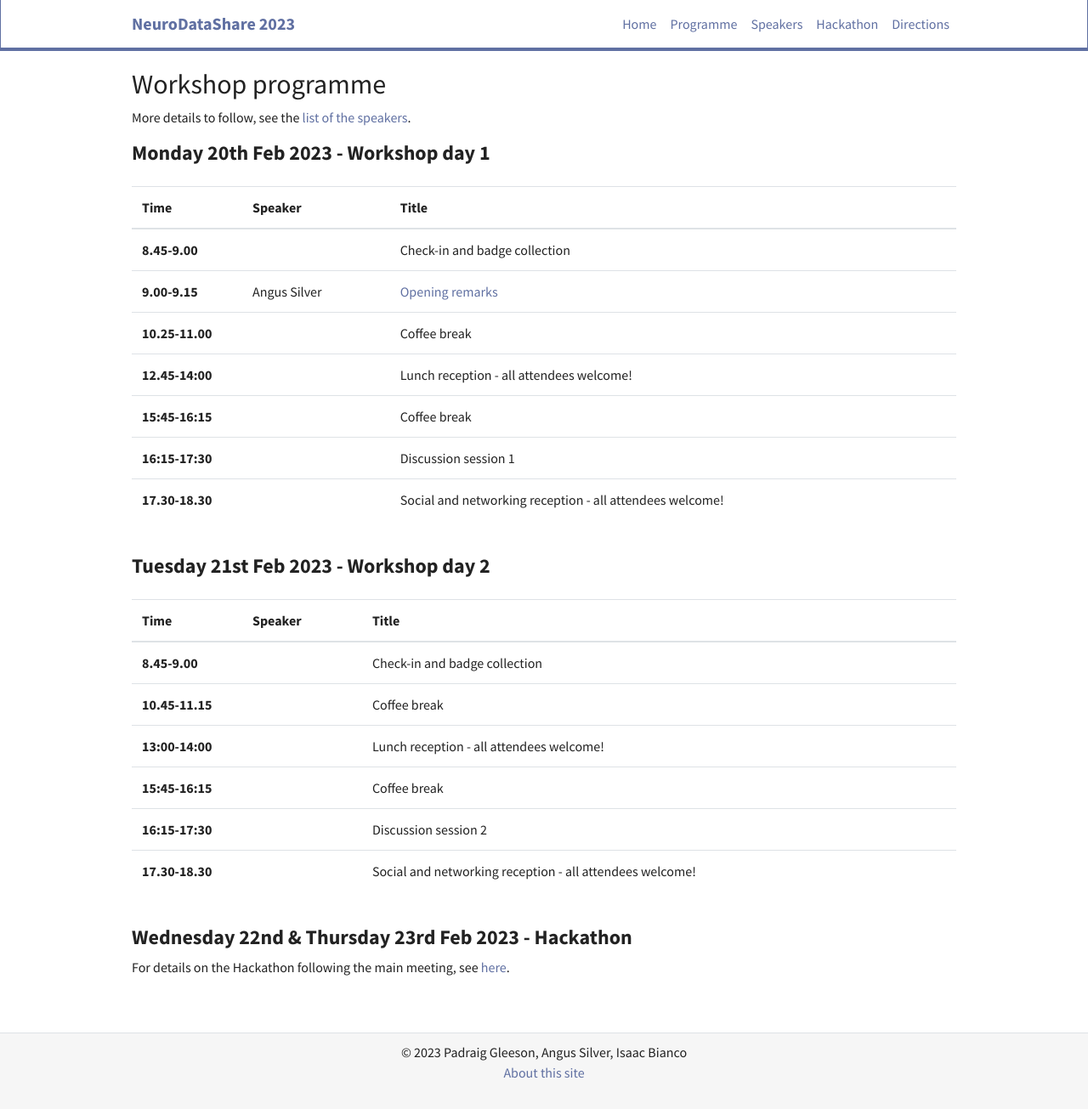
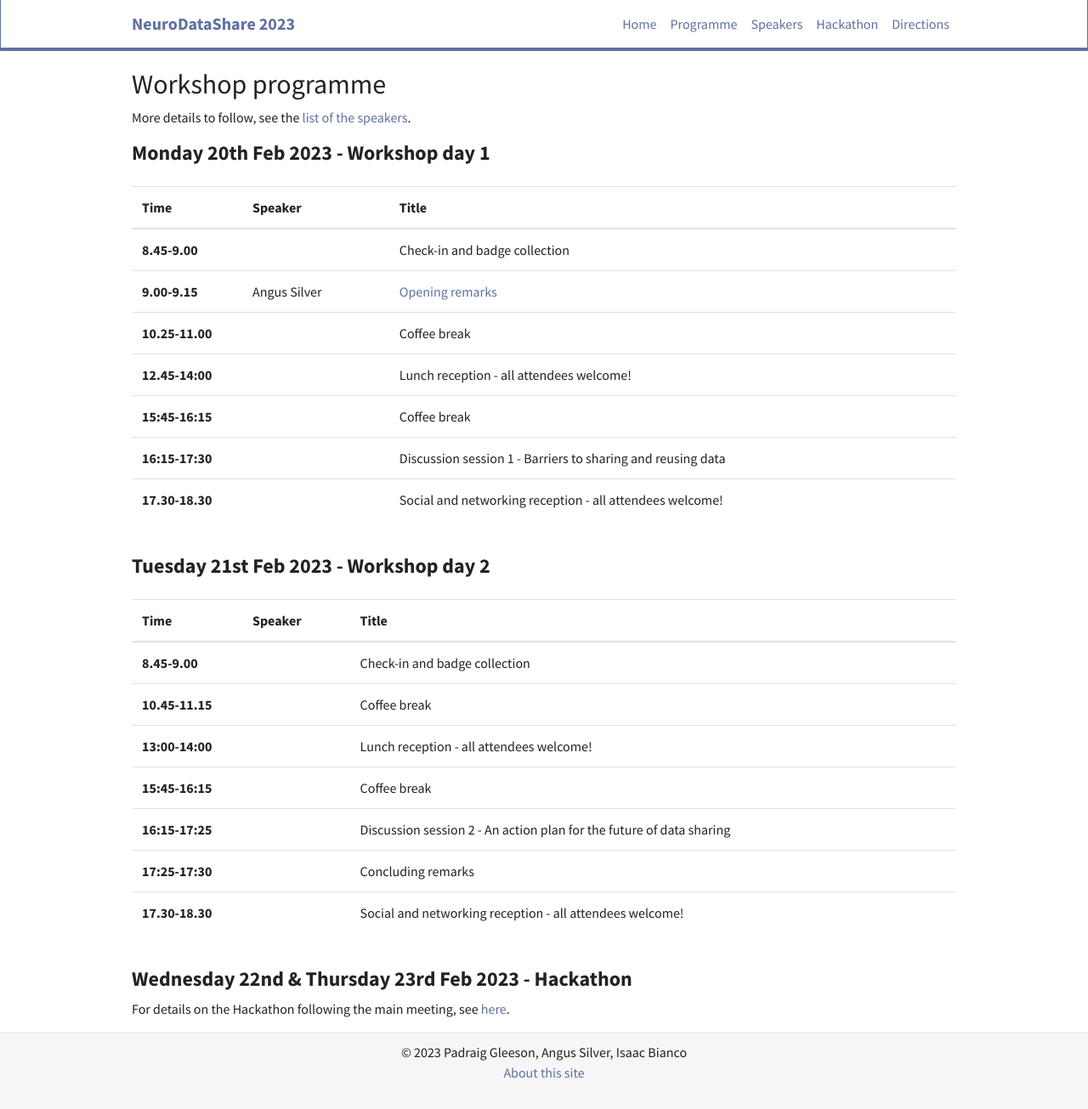
Before and after one commit to OpenSourceBrain/NeuroDataShare, a Jekyll site: the page built from _pages/programme.md, in a window 1280 px wide and 1305 px high. Shown: the whole window at 85% size. Built offline with Jekyll 4.4.1, drawn with Linux system fonts in a browser that asks for light colours; nearby versions of some CDN libraries.

Commit message:
Discussion sessions

```diff
--- a/_data/speakers.yml
+++ b/_data/speakers.yml
@@ -87,7 +87,7 @@
   time: 15:45-16:15
   day: monday
 
-- title: Discussion session 1
+- title: Discussion session 1 - Barriers to sharing and reusing data
   break: yes
   time: 16:15-17:30
   day: monday
@@ -192,9 +192,14 @@
   time: 15:45-16:15
   day: tuesday
 
-- title: Discussion session 2
+- title: Discussion session 2 - An action plan for the future of data sharing
   break: yes
-  time: 16:15-17:30
+  time: 16:15-17:25
+  day: tuesday
+
+- title: Concluding remarks
+  break: yes
+  time: 17:25-17:30
   day: tuesday
 
 - name:
```
